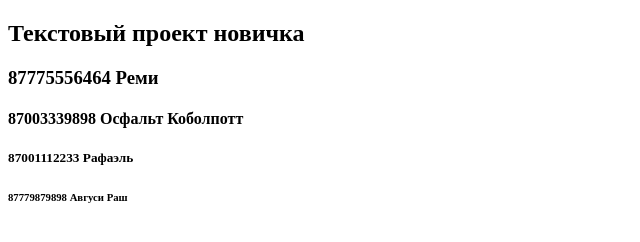
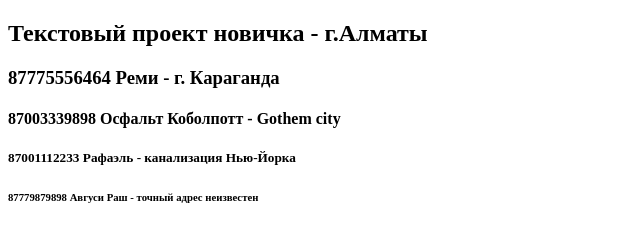
Before and after one commit to raslshakirov/text, a plain HTML site: page index.html in a window 1280 px wide. Shown: the whole page, without its empty margins (0-640 px from the left). Drawn offline with Linux system fonts and the light colour scheme.

Commit message:
Update index.html

```diff
--- a/index.html
+++ b/index.html
@@ -1,6 +1,6 @@
 <!DOCTYPE html>
-<h2>Текстовый проект новичка</h2>
-<h3>87775556464 Реми</h3>
-<h4>87003339898 Осфальт Коболпотт</h4>
-<h5>87001112233 Рафаэль</h5>
-<h6>87779879898 Авгуси Раш</h6>
+<h2>Текстовый проект новичка - г.Алматы</h2>
+<h3>87775556464 Реми - г. Караганда</h3>
+<h4>87003339898 Осфальт Коболпотт - Gothem city</h4>
+<h5>87001112233 Рафаэль - канализация Нью-Йорка</h5>
+<h6>87779879898 Авгуси Раш - точный адрес неизвестен</h6>
```
